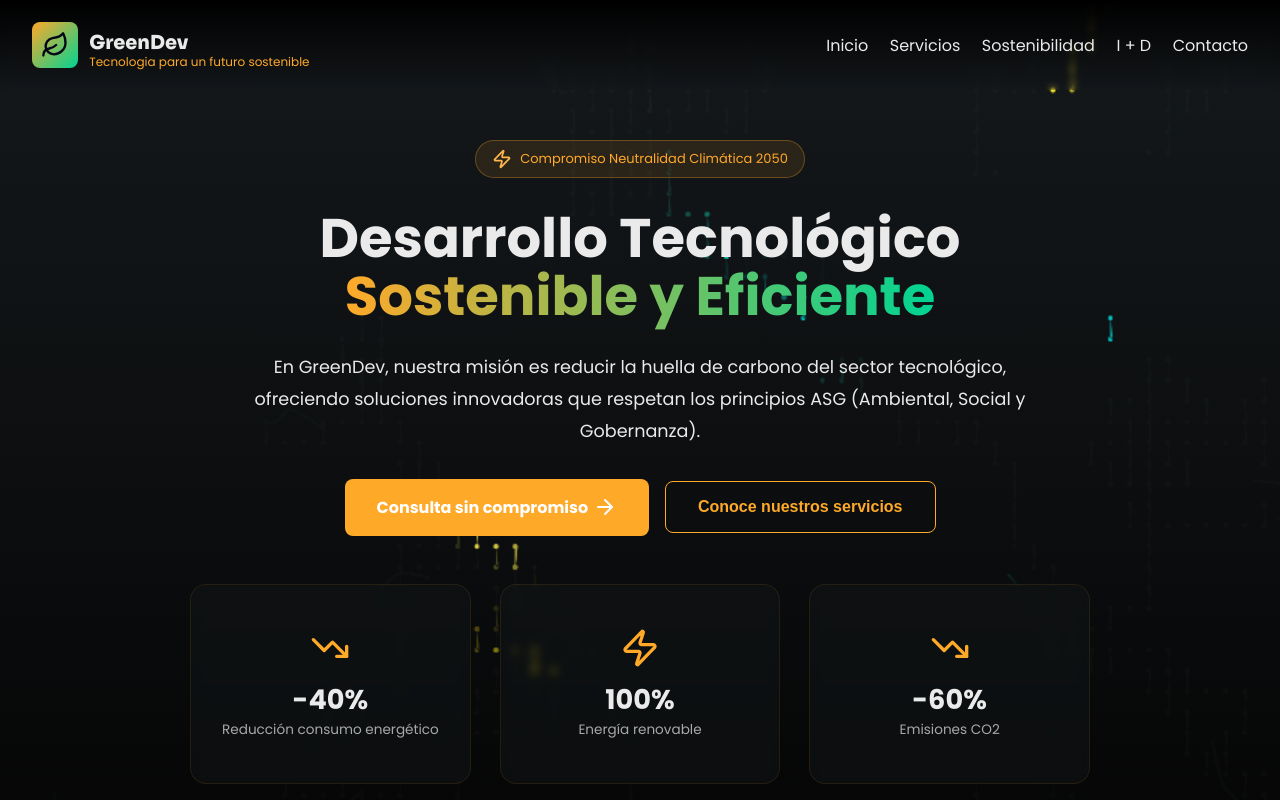
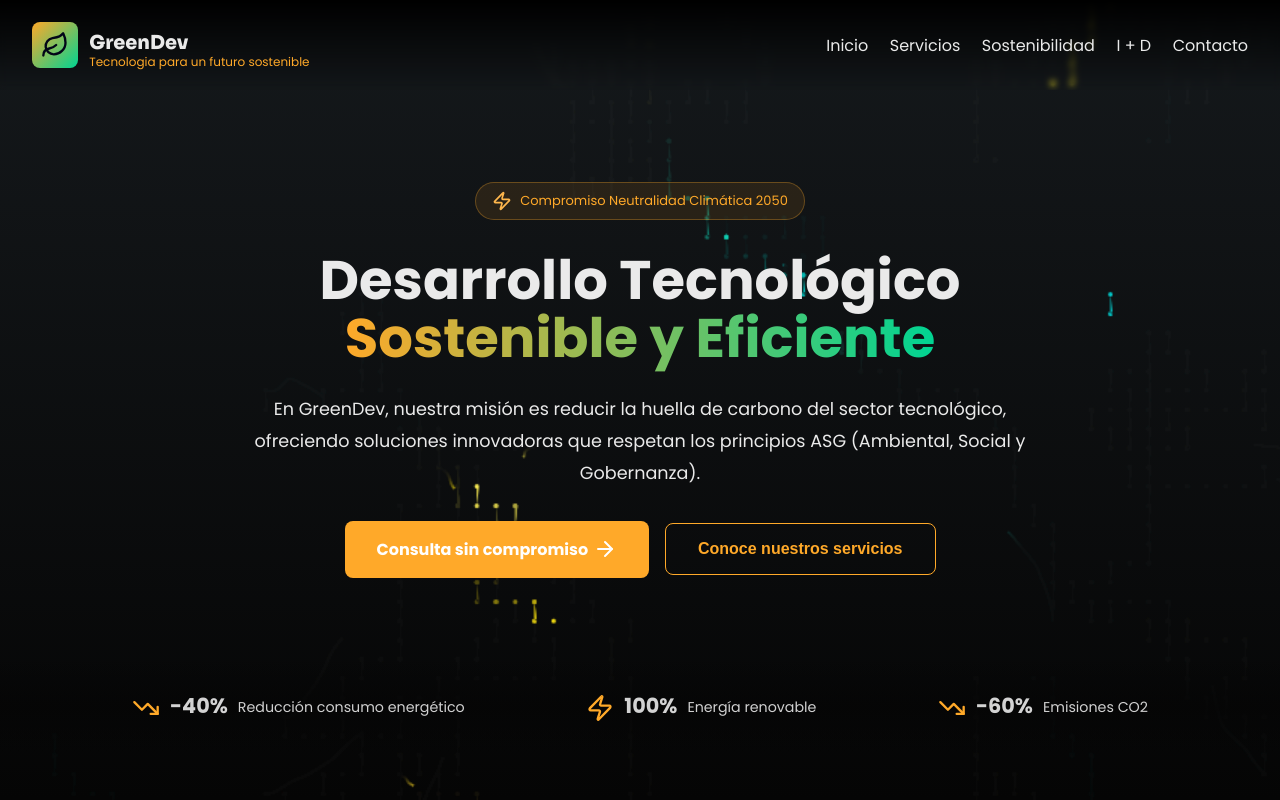
Before and after one commit to nkaryoli/GreenDev, a Vue app: page / in a window 1280 px wide. Shown: the top 800 px of the page. Built offline with nearby package versions, Linux system fonts and the light colour scheme.

Commit message:
refactor hero section

```diff
--- a/src/components/Hero.vue
+++ b/src/components/Hero.vue
@@ -1,7 +1,7 @@
 <script setup>
 import { ArrowRight, TrendingDown, Zap } from 'lucide-vue-next';
-import Card from './Card.vue';
 import BgHero from './BgHero.vue';
+import Stats from './Stats.vue';
 
 </script>
 
@@ -34,25 +34,8 @@ import BgHero from './BgHero.vue';
 					Conoce nuestros servicios
 				</button>
 			</div>
-
-			<div class="cards-box">
-				<Card>
-					<TrendingDown class="icon"  />
-					<p>-40%</p>
-					<small>Reducción consumo energético</small>
-				</Card>
-				<Card>
-					<Zap  class="icon" />
-					<p>100%</p>
-					<small>Energía renovable</small>
-				</Card>
-				<Card>
-					<TrendingDown class="icon" />
-					<p>-60%</p>
-					<small >Emisiones CO2</small>
-				</Card>
-			</div>
 		</div>
+		<Stats />
 		<BgHero/>
     </section>
 </template>
@@ -61,10 +44,11 @@ import BgHero from './BgHero.vue';
 
 section {
 	display: flex;
+	flex-direction: column;
 	align-items: center;
 	justify-content: center;
 	min-height: 100vh;
-	padding: 140px 0 80px 0;
+	padding-top: 140px;
 	background: linear-gradient(to bottom, var(--bg-secondary), transparent);
 	position: relative;
 	overflow: hidden;
@@ -78,6 +62,7 @@ section {
 	justify-content: center;
 	text-align: center;
 	z-index: 11;
+	margin-bottom: 2rem;
 }
 
 .tag {
@@ -163,31 +148,4 @@ section {
 	background: var(--primary-10);
 }
 
-
-.cards-box {
-	display: flex;
-	gap: 1.8rem;
-	width: 100%;
-	height: 200px;
-}
-
-.cards-box .icon {
-	color: var(--primary-100);
-	width: 40px;
-	height: 40px;
-	margin-bottom: 1rem;
-}
-
-.cards-box p {
-	font-size: 1.7rem;
-	line-height: 2rem;
-	font-weight: 700;
-	margin-bottom: 0.25rem;
-}
-
-.cards-box small {
-	font-size: 0.85rem;
-	opacity: 0.7;
-}
-
 </style>
--- /dev/null
+++ b/src/components/Stats.vue
@@ -0,0 +1,62 @@
+<script setup>
+import { TrendingDown, Zap } from 'lucide-vue-next';
+</script>
+
+<template>
+	<div class="stats">
+		<div class="stat">
+			<TrendingDown class="icon"  />
+			<p>-40%</p>
+			<small>Reducción consumo energético</small>
+		</div>
+		<div class="stat">
+			<Zap  class="icon" />
+			<p>100%</p>
+			<small>Energía renovable</small>
+		</div>
+		<div class="stat">
+			<TrendingDown class="icon" />
+			<p>-60%</p>
+			<small >Emisiones CO2</small>
+		</div>
+	</div>
+</template>
+
+<style scoped>
+
+.stats {
+	display: flex;
+	justify-content: center;
+	gap: 10%;
+	width: 100%;
+	padding: 2rem;
+	background: linear-gradient(to top, transparent, var(--bg-primary-50), transparent);
+	z-index: 9;
+}
+
+.stat {
+	display: flex;
+	align-items: center;
+	gap: 0.625rem;
+}
+
+.stats .icon {
+	color: var(--primary-100);
+	width: 28px;
+	height: 28px;
+}
+
+.stat p {
+	font-size: 1.3rem;
+	line-height: 2rem;
+	font-weight: 700;
+	margin-bottom: 0.25rem;
+	opacity: 0.9;
+
+}
+
+.stat small {
+	font-size: 0.89rem;
+	opacity: 0.89;
+}
+</style>
```
